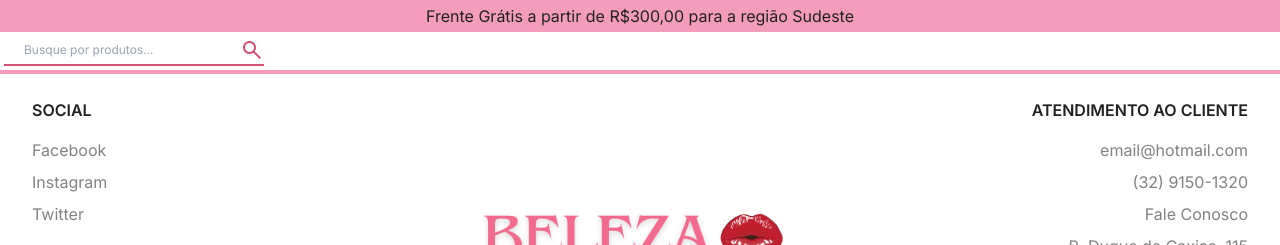
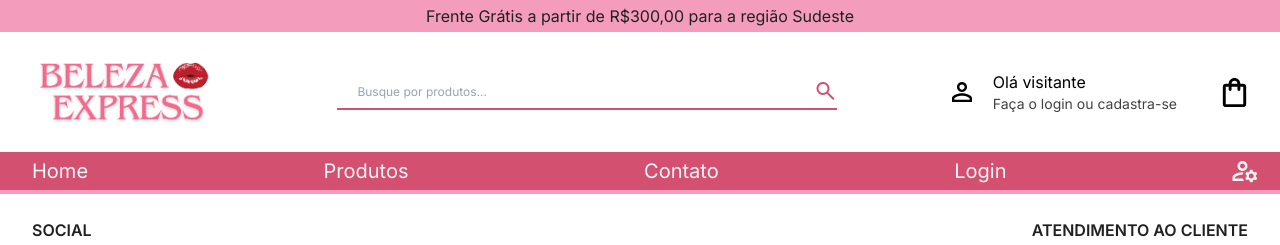
Before and after one commit to luizamc003/Next-Desafio-2025.1, a Next.js app: page / in a window 1280 px wide. Shown: the top 245 px of the page. Built offline with nearby package versions, Linux system fonts and the light colour scheme.

Commit message:
add opções de cadastro, sacola e navbar no header

```diff
--- a/package.json
+++ b/package.json
@@ -9,6 +9,10 @@
     "lint": "next lint"
   },
   "dependencies": {
+    "@emotion/react": "^11.14.0",
+    "@emotion/styled": "^11.14.0",
+    "@mui/icons-material": "^6.4.5",
+    "@mui/material": "^6.4.5",
     "@prisma/client": "^5.17.0",
     "next": "15.1.6",
     "react": "^18",
--- a/src/components/footer/index.tsx
+++ b/src/components/footer/index.tsx
@@ -53,7 +53,7 @@ export default function Footer() {
               </div>
               <div className="flex flex-col justify-center gap-4 pb-5 lg:pb-0 lg:border-none md:justify-center ">
                 <p className="font-semibold text-dark">SEGURANÇA</p>
-                <div className="flex gap-2 lg:gap-5 items-center justify-center md:justify-end">
+                <div className="flex gap-2 lg:gap-5 items-center justify-center lg:justify-end">
                   <Image
                     src="/footer/google_site_seguro.png"
                     alt="google"
--- a/src/components/header/index.tsx
+++ b/src/components/header/index.tsx
@@ -1,13 +1,48 @@
 import SearchHeader from "./search-header";
 import Topbar from "./topbar";
+import Image from "next/image";
+import {
+  ShoppingBagOutlined,
+  PersonOutlineOutlined,
+} from "@mui/icons-material";
+import Navbar from "./navbar";
 
 export default function Header() {
   return (
     <div>
       <Topbar />
-      <div>
-        <SearchHeader />
+      {/* TODO: colocar a limitacao de container */}
+      <div className="flex justify-between px-7 w-full lg:max-w-[1440px] mx-auto">
+        <div className="flex justify-center items-center ">
+          <Image
+            src="/logo/beleza-express-logo.png"
+            alt="logo"
+            width={200}
+            height={100}
+          />
+        </div>
+        <div className="flex justify-center items-center">
+          <SearchHeader />
+        </div>
+        <div className="flex justify-center items-center space-x-4">
+          {/* TODO: tirar o preenchimento */}
+          <PersonOutlineOutlined style={{ fontSize: 30 }} />
+          <div className="flex justify-center lg:space-x-10">
+            <div className="flex flex-col">
+              <span>Olá visitante</span>
+              <span className="text-sm text-dark-light">
+                Faça o <a href="">login</a> ou <a href="">cadastra-se</a>
+              </span>
+            </div>
+            <div className="flex justify-center items-center">
+              <a href="">
+                <ShoppingBagOutlined style={{ fontSize: 35 }} />
+              </a>
+            </div>
+          </div>
+        </div>
       </div>
+      <Navbar />
     </div>
   );
 }
--- a/src/components/header/navbar/index.tsx
+++ b/src/components/header/navbar/index.tsx
@@ -1,4 +1,5 @@
 import Link from "next/link";
+import { ManageAccountsOutlined } from "@mui/icons-material";
 
 const links = [
   { href: "/home", label: "Home" },
@@ -9,15 +10,20 @@ const links = [
 
 export default function Navbar() {
   return (
-    <div className="flex justify-between bg-primaryPink p-4">
-      <div className="flex justify-center content-center space-x-4">
+    <div className="flex justify-between bg-primary-pink p-1 ">
+      <div className="flex justify-between items-center w-full lg:max-w-[1440px] mx-auto px-4">
         {links.map((link, index) => (
           <Link href={link.href} key={index}>
-            <span className="text-white hover:bg-secondary-pink p-2 rounded-xl">
+            <span className="text-white text-xl hover:bg-secondary-pink hover:bg-opacity-10 p-3">
               {link.label}
             </span>
           </Link>
         ))}
+        <a href="">
+          <ManageAccountsOutlined
+            style={{ color: "whitesmoke", fontSize: 30 }}
+          />
+        </a>
       </div>
     </div>
   );
--- a/src/components/header/search-header/index.tsx
+++ b/src/components/header/search-header/index.tsx
@@ -1,9 +1,9 @@
 export default function SearchHeader() {
   return (
-    <div className="flex items-center w-full border-b-2 border-primary-pink m-1 lg:w-[260px] xl:w-[280px] px-4 md:px-0">
+    <div className="flex items-center w-full border-b-2 border-primary-pink m-1 lg:w-[500px] xl:w-[350px] px-4 md:px-0">
       <input
         id="search-bar"
-        className="w-full text-[16px] placeholder:text-xs pt-0 pb-1 lg:mx-0 lg:px-5 placeholder:text-gray-2000 lg:border-b-0 border-none outline-none"
+        className="w-full text-[20px] placeholder:text-xs pt-0 pb-1 lg:mx-0 lg:px-5 placeholder:text-gray-2000 lg:border-b-0 border-none outline-none"
         type="search"
         placeholder="Busque por produtos..."
       />
```
Also changed, not shown: 1 other file (tests, documents, lock files or other folders).
